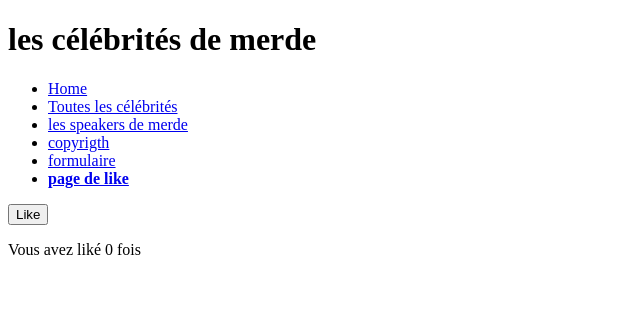
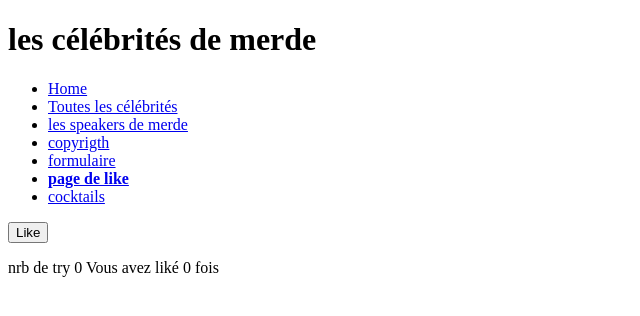
Before and after one commit to lexstars-ls/REACT_exo, a React (Create React App) app in the folder worst-celebrities/: page /likepage in a window 1280 px wide. Shown: the top 316 px of the page, without its empty margins (0-640 px from the left). Built offline with nearby package versions, Linux system fonts and the light colour scheme.

Commit message:
add fetch cocktails

```diff
--- a/worst-celebrities/src/App.js
+++ b/worst-celebrities/src/App.js
@@ -6,6 +6,7 @@ import TvSpeakersPage from "./page/TvSpeakersPage";
 import Copyrigth from "./page/Copyrigth";
 import Formulaire from "./page/Formulaire";
 import LikePage from "./page/LikePages";
+import CockTails from "./page/Cocktails";
 function App() {
   return (
     <BrowserRouter>
@@ -19,6 +20,8 @@ function App() {
         <Route path="/copyrigthpage" element ={< Copyrigth/>}  />
         <Route path="/formulairepage" element ={< Formulaire/>}  />
         <Route path="/likepage" element ={< LikePage/>}  />
+        <Route path="/cocktailspage" element ={< CockTails/>}  />
+
 
 
       </Routes>
--- a/worst-celebrities/src/component/Header.jsx
+++ b/worst-celebrities/src/component/Header.jsx
@@ -65,6 +65,17 @@ function Header({currentPage}) {
               <Link to="/likepage">page de like</Link>
             )}
           </li>
+
+          <li>
+            {currentPage === "boisson" ? (
+              <strong>
+                <Link to="/cocktailspage">cocktails</Link>
+              </strong>
+            ) : (
+              <Link to="/cocktailspage">cocktails</Link>
+            )}
+          </li>
+
         </ul>
       </nav>
     </header>
--- /dev/null
+++ b/worst-celebrities/src/page/Cocktails.jsx
@@ -0,0 +1,20 @@
+import Header from "../component/Header";
+
+
+function Cocktails (){
+       // Je déclare mon fetch déf par le lien
+       fetch("https://www.thecocktaildb.com/api/json/v1/1/search.php?s=")
+       // Response est le temps de traitement de la bdd (fetch)
+       .then(response => response.json())
+       // quand toutes les données sont récupérés elles sont ensuite affichés dans le console log
+       .then(data => console.log(data))
+
+
+    return (
+        <>
+        <Header currentPage={"boisson"}/>
+        </>
+    )
+}
+
+export default Cocktails
--- a/worst-celebrities/src/page/LikePages.jsx
+++ b/worst-celebrities/src/page/LikePages.jsx
@@ -1,23 +1,50 @@
 import Header from "../component/Header";
 import { useState } from "react";
 
-function LikePage (){
+function LikePage() {
     // je déclare mon usestate, son param selikesCount me servira a ajouter +1 si l'utilisateur click (button) sans recharger la page
     // usestate(0) signifie que ma valeur par def est 0
-    const [likesCount, setLikesCount]= useState(0);
+    const [likesCount, setLikesCount] = useState(0);
+    const [displayMessage, setDisplayMessage] = useState(false);
+    const [tryLike, setTryLike] = useState(0);
+
+    const [countInTimeout, setCountInTimeout] = useState(0);
 
     // j'utilise un param déclaré dans button pour actualiser le nbr de like/ a chaque fois que utilisateur click la variable click Handle s'exécute
-    const clickHandle = ()=>{
+    const clickHandle = () => {
+        if (likesCount < 5) {
             setLikesCount(likesCount + 1);
             // la variable setLikescount raj +1 a likeCount
+
+
+        } else {
+
+            setDisplayMessage(true)
+            setTryLike(tryLike + 1)
         }
+
+
+    }
+
+    const closeMessage = () => {
+        setDisplayMessage(false);
+        setLikesCount(0)
+    }
+
+
+
 
     return (
         <>
-    <Header currentPage={"like"}/>
+            <Header currentPage={"like"} />
+            {displayMessage &&
+            <div>
+                <p>Vous ne pouvez pas liker plus de 5 fois</p>
+                <button onClick={closeMessage}>Fermer le message</button>
+            </div>}
             <main>
                 <button onClick={clickHandle}>Like</button>
-        <p>Vous avez liké {likesCount} fois </p>
+                <p> nrb de try {tryLike} Vous avez liké {likesCount} fois </p>
             </main>
         </>
     )
```
Lines whose indentation alone changed are shown as unchanged.
